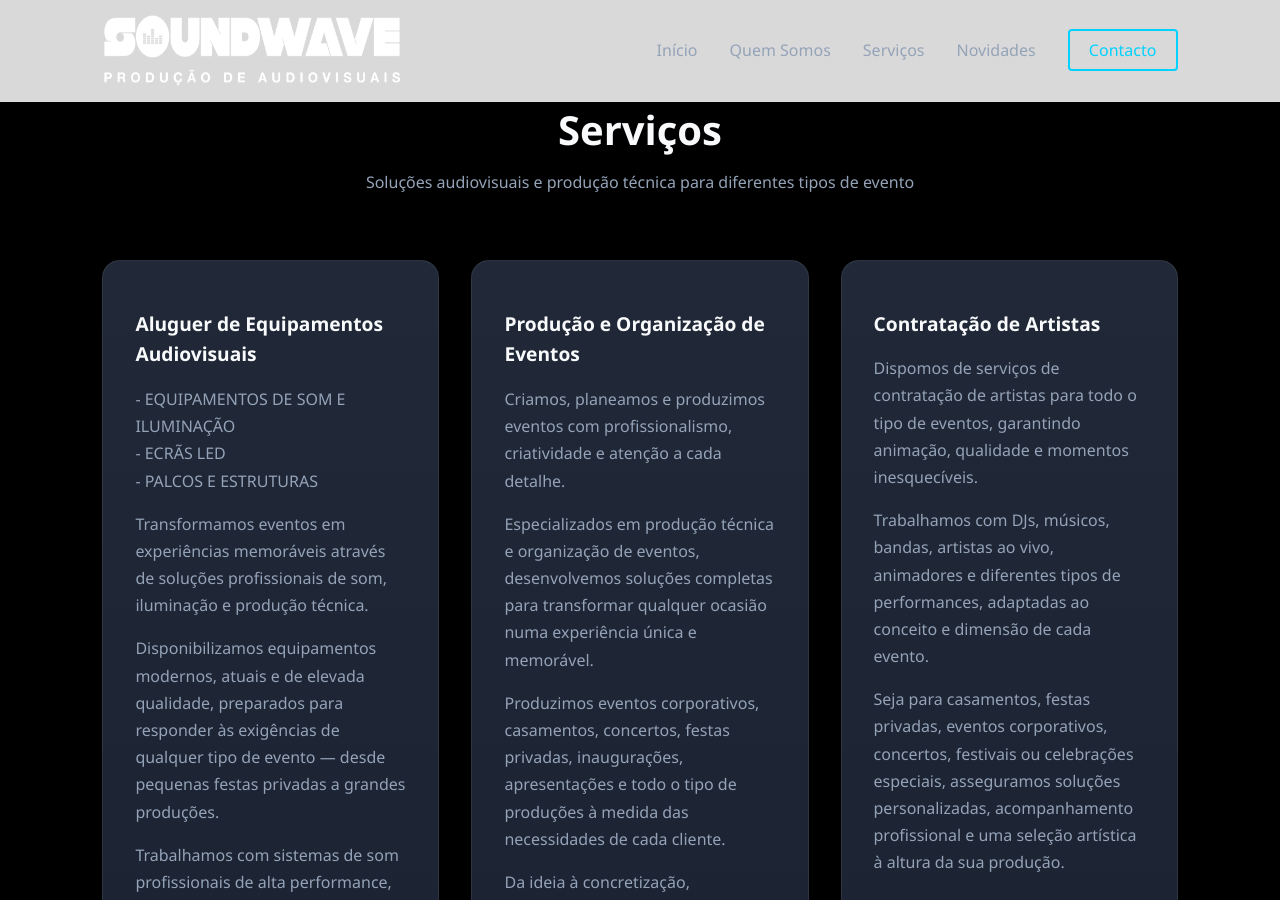
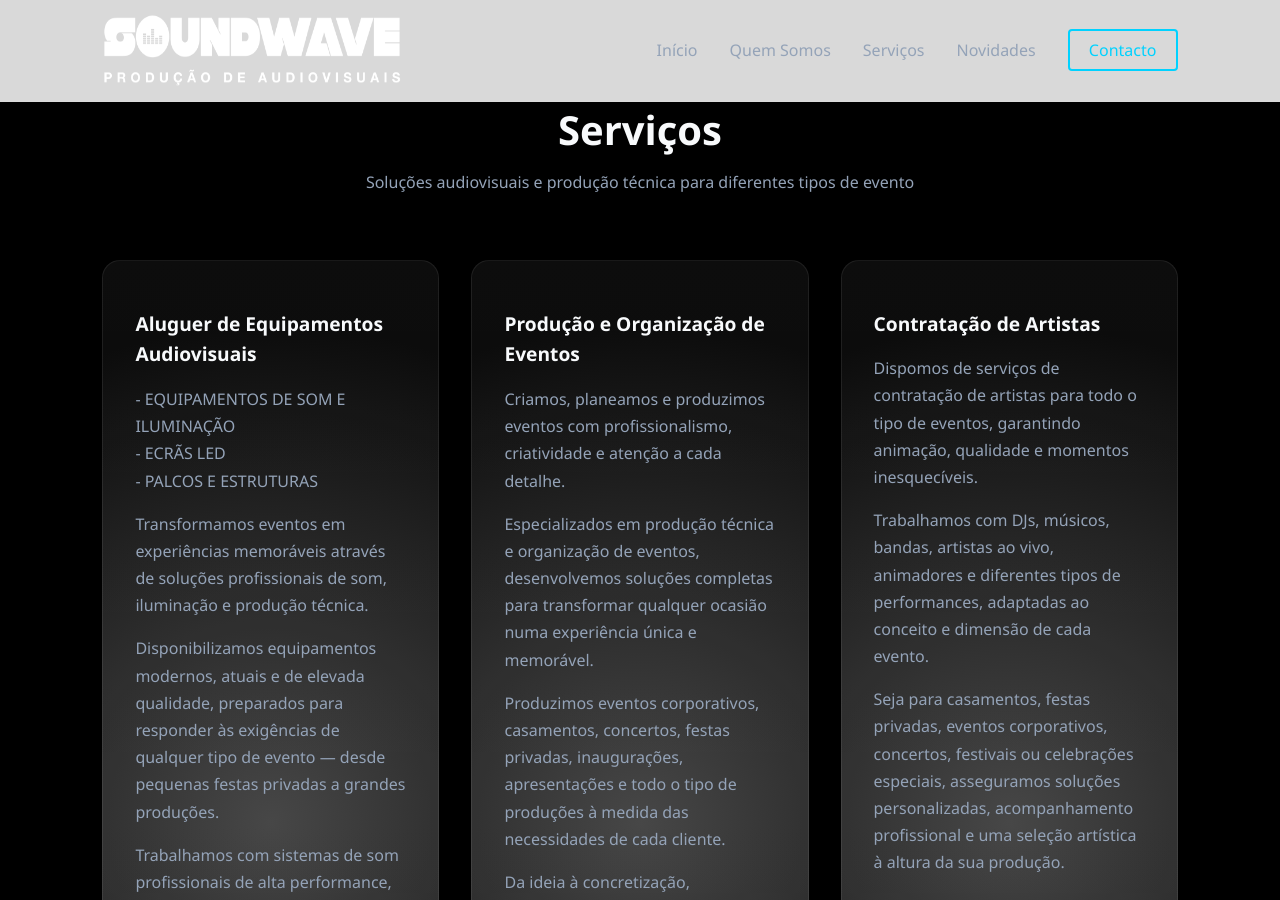
Before and after one commit to jaarego/jaarego.github.io, a Jekyll site: the page built from index.html, in a window 1280 px wide and 900 px high, scrolled down 1543 px. Built offline with Jekyll 4.4.1, drawn with Linux system fonts in a browser that asks for light colours.

Commit message:
Atualizar o _variables.scss
Cor dos card

```diff
--- a/_sass/_variables.scss
+++ b/_sass/_variables.scss
@@ -29,7 +29,7 @@
        Cor base para caixas, cartões e superfícies secundárias.
        Dá contraste em relação ao fundo principal.
     */
-    --bg-card: #151c2c;
+    --bg-card: var(--hero-bg); /*#151c2c;
 
     /*
        Cor de destaque do projeto.
```
